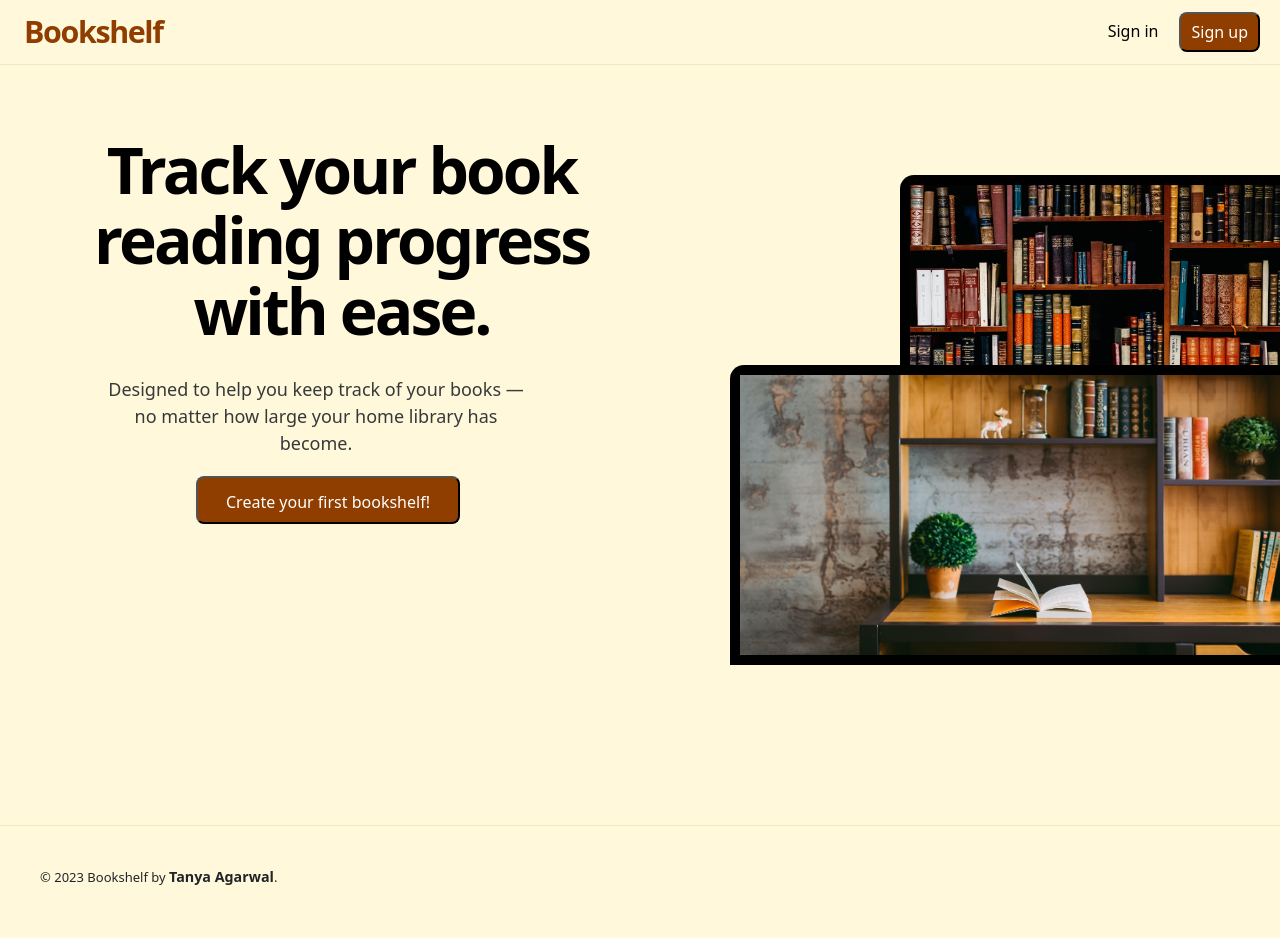
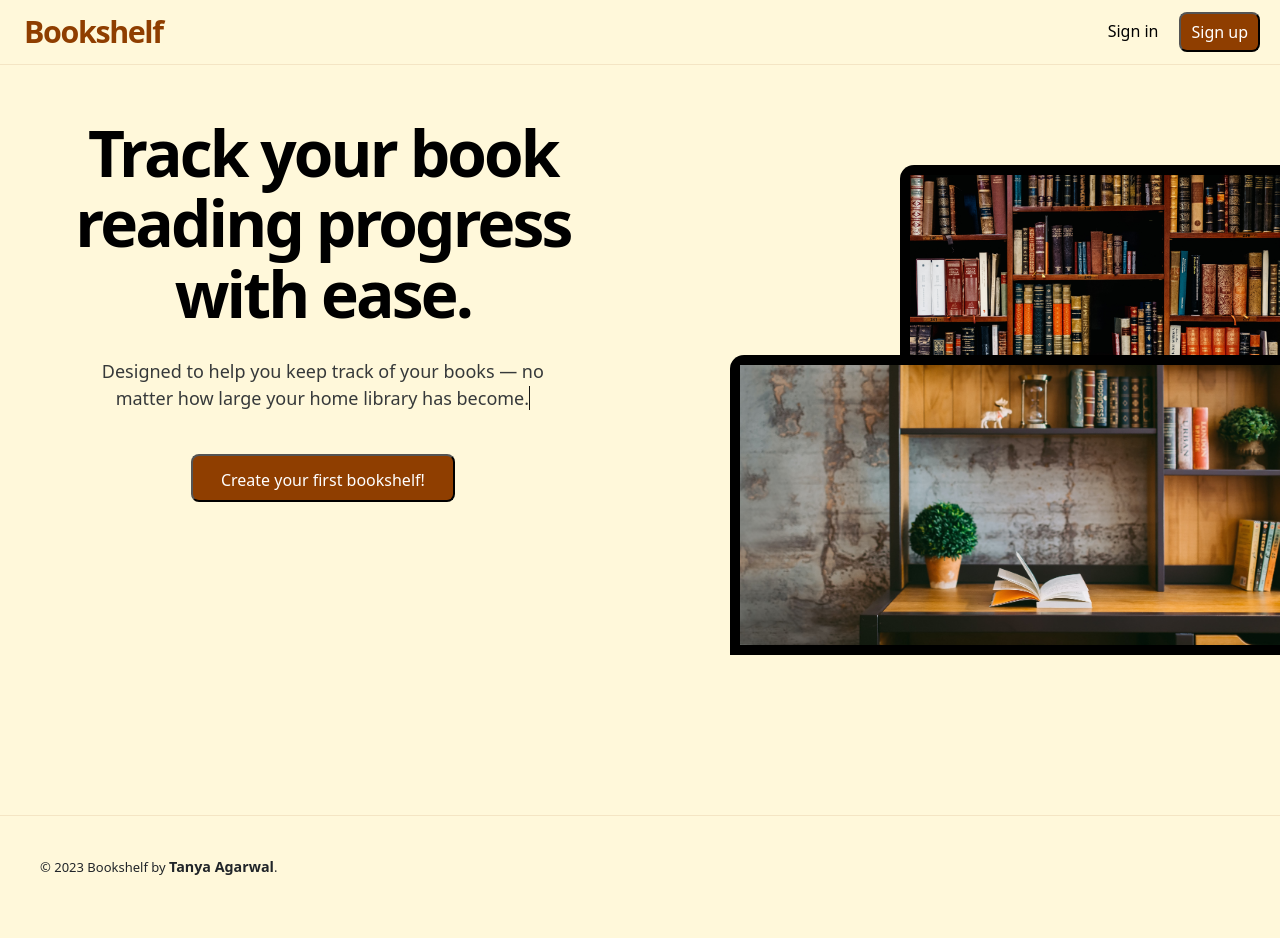
Before and after one commit to tanya21ag/bookshelf, a Django app: page / in a window 1280 px wide. After the commit the page ends 875 px from the top, so only its background shows below. Run offline with Django 4.2, Linux system fonts and the light colour scheme.

Commit message:
added files

```diff
--- a/static/css/style.css
+++ b/static/css/style.css
@@ -62,20 +62,41 @@ body, .navbar {
   font-size: 4rem;
   font-weight: 800;
   text-align: center;
-  margin-top: 70px;
-  margin-left: 65px;
   line-height: 1.1em;
   letter-spacing: -0.045em;
   color: #000;
 }
 
+.typing-container {
+  height: 70px;
+  text-align: center;
+  margin-top: 5px;
+  margin-bottom: 20px;
+}
+
+.typing-text {
+  opacity: 0.9;
+  font-size: 18px;
+  white-space: pre-line;
+  overflow: hidden;
+  border-right: 1px solid #000;
+  animation: typing 0.8s steps(40) infinite;
+}
+
+.cursor {
+  width: 6px;
+  animation: blink 1s step-end infinite;
+}
+
 .left-half {
-  width: 70%;
+  width: 60%;
   margin-right: 0.5rem;
-  margin-left: 1rem;
+  margin-left: 4rem;
+  display: flex;
+  flex-direction: column;
+  justify-content: center;
   align-items: center;
-  justify-content: center;
-
+  margin-top: -160px;
 }
 
 .right-half {
@@ -86,7 +107,7 @@ body, .navbar {
   justify-content: flex-end;
   align-items: flex-end;
   overflow: hidden;
-  margin-top: 110px;
+  margin-top: 100px;
 }
 
 .img1 {
@@ -118,33 +139,6 @@ body, .navbar {
 .box {
   display: flex;
   justify-content: space-evenly;
-}
-
-.typing-container {
-  width: 420px;
-  height: 70px;
-  text-align: center;
-  margin-left: 90px;
-  margin-top: 30px;
-}
-
-.typing-text {
-  white-space: pre-wrap;
-  font-size: 18px;
-  display: inline-block;
-  opacity: 0.9;
-}
-
-.cursor {
-  display: inline-block;
-  width: 8px;
-  animation: blink 1s step-end infinite;
-}
-
-@keyframes blink {
-  50% {
-    border-color: transparent;
-  }
 }
 
 .login-page {
@@ -233,7 +227,6 @@ button a {
 
 .create-btn {
   padding: 12px 24px;
-  margin-left:180px;
   height: 3rem;
   margin-top: -10px;
 }
--- a/templates/base.html
+++ b/templates/base.html
@@ -30,5 +30,7 @@
     {% block body%} {% endblock body %}
 
     <script src="https://cdn.jsdelivr.net/npm/bootstrap@5.3.2/dist/js/bootstrap.bundle.min.js" integrity="sha384-C6RzsynM9kWDrMNeT87bh95OGNyZPhcTNXj1NW7RuBCsyN/o0jlpcV8Qyq46cDfL" crossorigin="anonymous"></script>
+    <script src="script.js"></script>
+
 </body>
 </html>
--- a/templates/home.html
+++ b/templates/home.html
@@ -55,9 +55,9 @@ Bookshelf - Track your book reading progress with ease.
 
 <script>
 
-    const text = "Designed to help you keep track of your books — no matter how large your home library has become.";
+    const text = "Designed to help you keep track of your books — no\n matter how large your home library has become.";
     let i = 0;
-    const speed = 50;
+    const speed = 60;
 
     function typeWriter() {
         if (i < text.length) {
```
Also changed, not shown: static/js/script.js (added).
